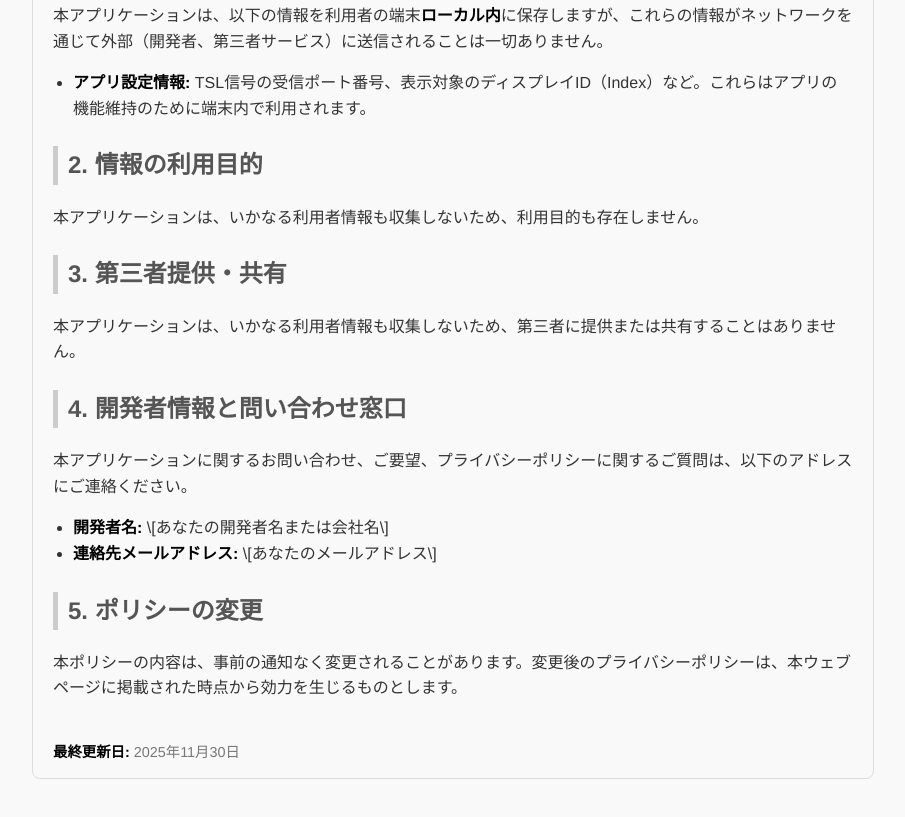
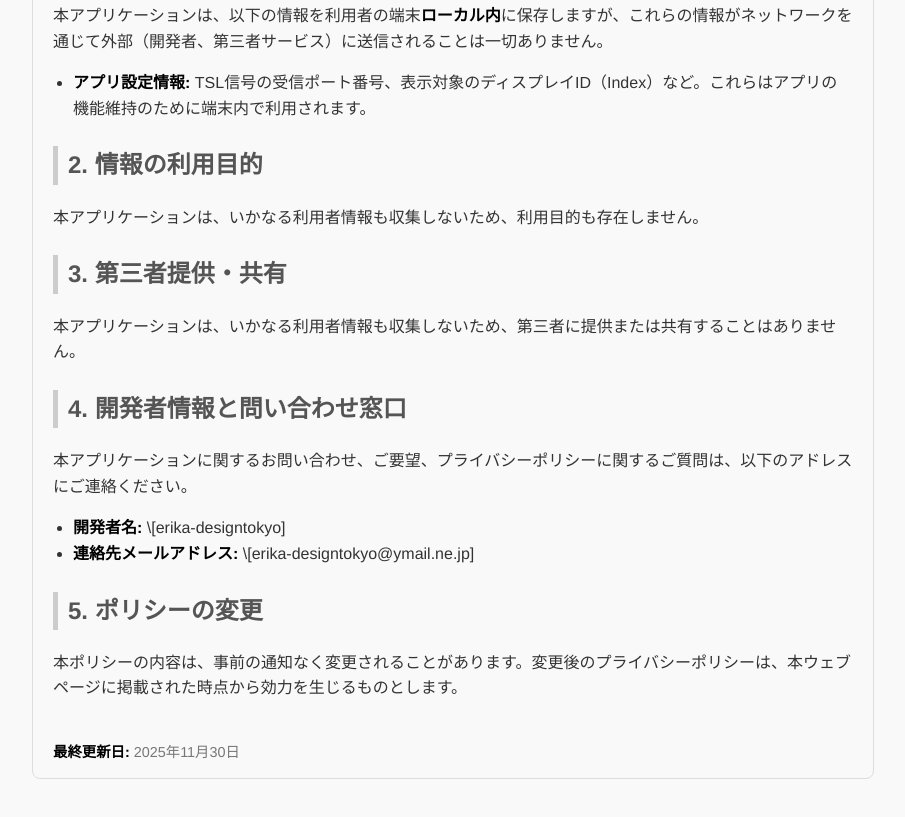
Before and after one commit to erika-designtokyo/tarryviewer-app-policy, a plain HTML site: page index.html in a window 1280 px wide. Shown: the part 397-1214 px from the top of the page, without its empty margins (187-1092 px from the left). Drawn offline with Linux system fonts and the light colour scheme.

Commit message:
Update index.html

```diff
--- a/index.html
+++ b/index.html
@@ -73,8 +73,8 @@
 
     <p>本アプリケーションに関するお問い合わせ、ご要望、プライバシーポリシーに関するご質問は、以下のアドレスにご連絡ください。</p>
     <ul>
-        <li><strong>開発者名:</strong> \[あなたの開発者名または会社名\]</li>
-        <li><strong>連絡先メールアドレス:</strong> \[あなたのメールアドレス\]</li>
+        <li><strong>開発者名:</strong> \[erika-designtokyo]</li>
+        <li><strong>連絡先メールアドレス:</strong> \[erika-designtokyo@ymail.ne.jp]</li>
     </ul>
 
     <h2>5. ポリシーの変更</h2>
```
